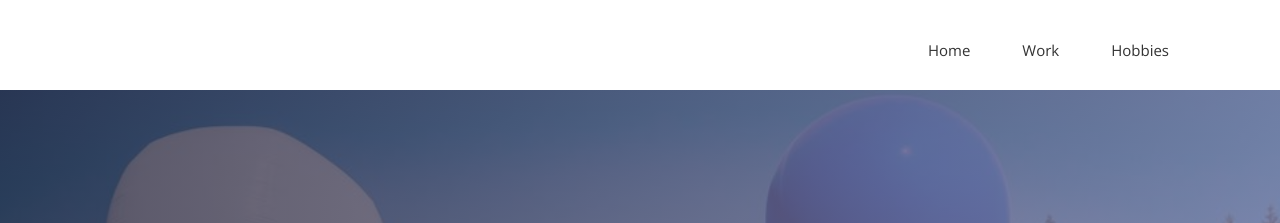
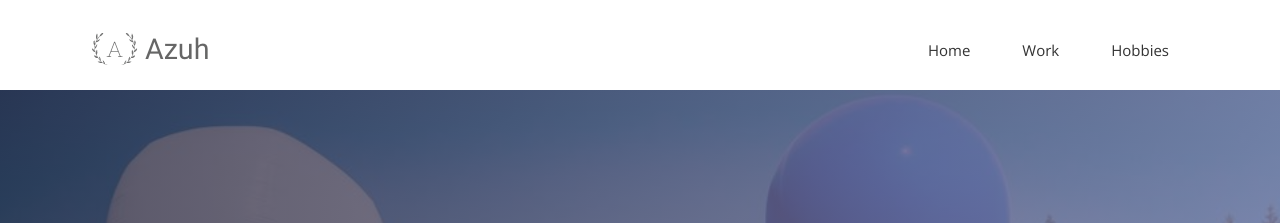
Before and after one commit to emazuh/emazuh11.github.io, a Jekyll site: the page built from index.html, in a window 1280 px wide. Shown: the top 223 px of the page. Built offline with Jekyll 4.4.1, drawn with Linux system fonts in a browser that asks for light colours; nearby versions of some CDN libraries; some web fonts are replaced.

Commit message:
logo try

```diff
--- a/_config.yml
+++ b/_config.yml
@@ -19,7 +19,7 @@
 # baseurl: "/the/subpath/of/your/site" # Set this value to "" if you want your site to be root
 baseurl: "/emazuh.github.io"
 cover: "/assets/cover.png"
-logo: "/assets/azuh_fav.png"
+logo: "/assets/my_logo.png"
 
 # Build settings
 markdown: kramdown
--- a/_includes/header.html
+++ b/_includes/header.html
@@ -15,7 +15,7 @@
             <span class="icon-bar"></span>
             </button>
             <a class="navbar-brand" href="index.html">
-              <img src="{{ site.baseurl }}/img/azuh_fav.png" alt="Logo">
+              <img src="{{ site.baseurl }}/img/my_logo.png" alt="Logo">
             </a>
           </div>
             <!-- Collect the nav links, forms, and other content for toggling -->
```
Also changed, not shown: img/azuh_fav.png (deleted), img/my_logo.png (added).
